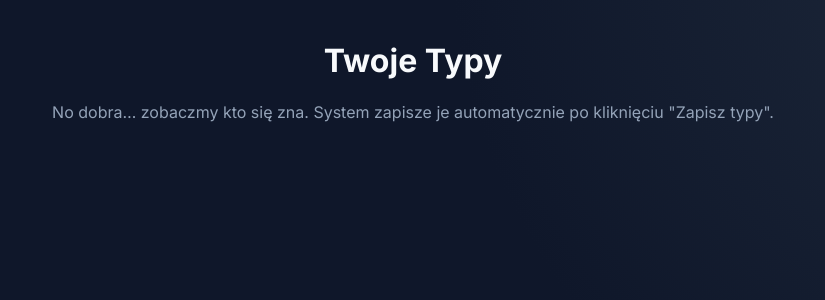
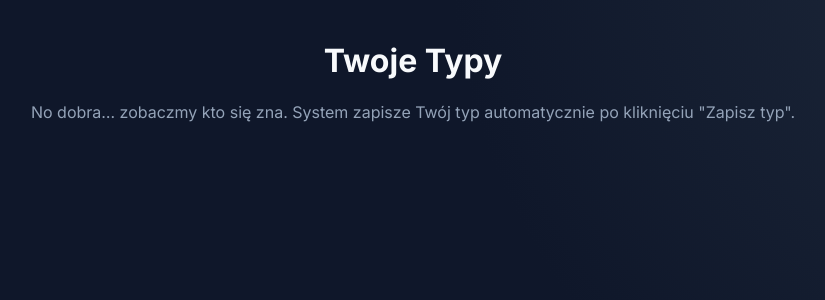
Before and after one commit to ajemfakinalkoholik-commits/mundial-2026, a Flask app: page /dashboard in a window 1280 px wide. Shown: the part 60-360 px from the top of the page, without its empty margins (227-1052 px from the left). Run offline with Flask 3, Linux system fonts and the light colour scheme; the visitor is signed in with stand-in values (Sample User, id 1); data comes from the database, SQL or seed files in the repository; data that the repository does not hold is empty.

Commit message:
Update dashboard.html

```diff
--- a/templates/dashboard.html
+++ b/templates/dashboard.html
@@ -3,7 +3,7 @@
 {% block content %}
 <div style="margin-bottom: 40px; text-align: center;">
     <h1>Twoje Typy</h1>
-    <p style="color: var(--text-secondary);">No dobra… zobaczmy kto się zna. System zapisze je automatycznie po kliknięciu "Zapisz typy".</p>
+    <p style="color: var(--text-secondary);">No dobra… zobaczmy kto się zna. System zapisze Twój typ automatycznie po kliknięciu "Zapisz typ".</p>
 </div>
 
 {% for group_name, match_list in grouped.items() %}
```
